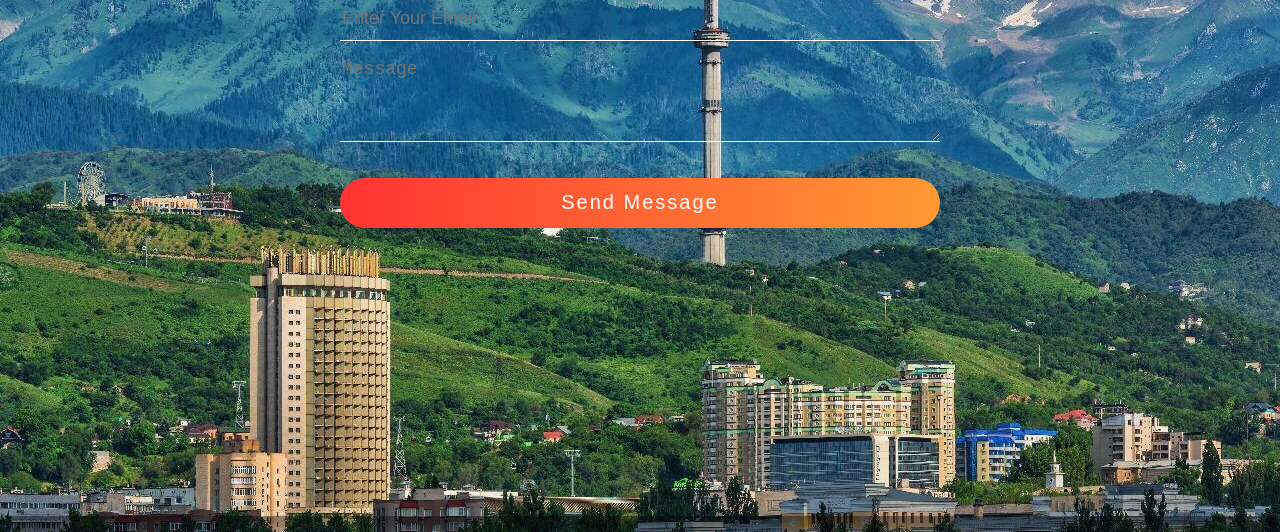
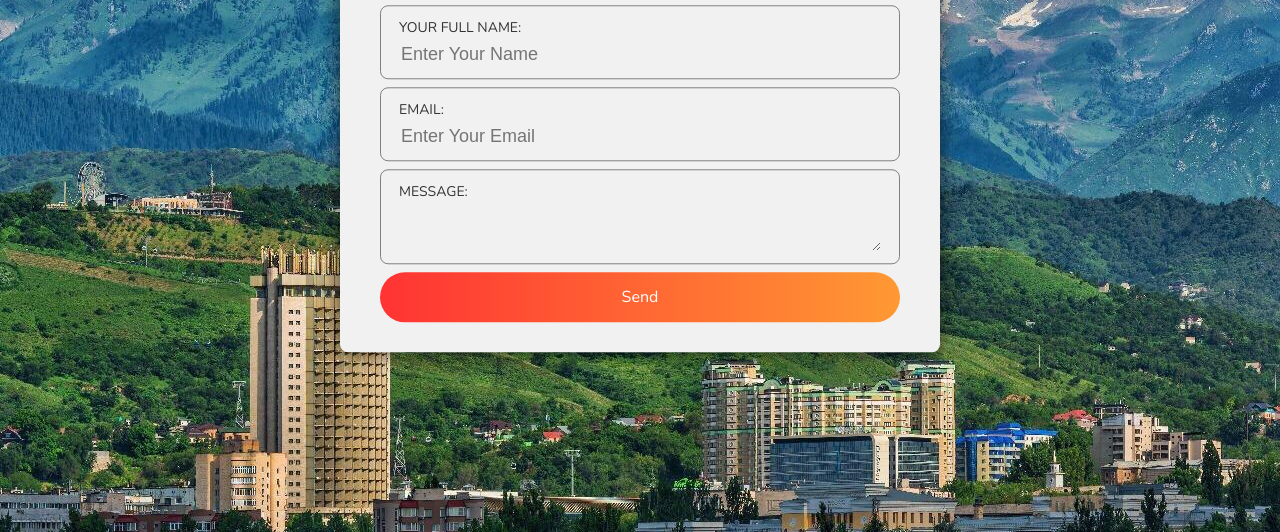
Before and after one commit to MirasK/HackDay, a plain HTML site: page ContactForm/contact.html in a window 1280 px wide. Shown: the part 268-800 px from the top of the page. Drawn offline with nearby package versions, Linux system fonts and the light colour scheme.

Commit message:
Updated ContactForm

```diff
--- a/ContactForm/contact.css
+++ b/ContactForm/contact.css
@@ -1,4 +1,66 @@
 body{
+    margin: 0;
+    padding: 0;
+    background: url(bg.jpg);
+    background-size: cover;
+}
+.contact-form{
+    width: 85%;
+    max-width: 600px;
+    background: #f1f1f1;
+    position: absolute;
+    top: 50%;
+    left: 50%;
+    transform: translate(-50%, -50%);
+    padding: 30px 40px;
+    box-sizing: border-box;
+    border-radius: 8px;
+    text-align: center;
+    box-shadow: 0 0 20px #000000b3;
+    font-family: 'Nunito', sans-serif;
+}
+
+.contact-form h1{
+    margin-top: 0;
+    font-weight: 200;
+}
+
+.txtb{
+    border: 1px solid gray;
+    margin: 8px 0;
+    padding: 12px 18px;
+    border-radius: 8px;
+}
+
+.txtb label{
+    display: block;
+    text-align: left;
+    color: #333;
+    text-transform: uppercase;
+    font-size: 14px;
+}
+
+.txtb input, .txtb textarea{
+    width: 100%;
+    border: none;
+    background: none;
+    outline: none;
+    font-size: 18px;
+    margin-top: 6px;
+}
+
+.btn{
+    display: block;
+    background: -webkit-linear-gradient(left, #ff3333, #ff9933);
+    padding: 14px 0;
+    color: white;
+    cursor: pointer;
+    margin-top: 8px;
+    width: 100%;
+    border-radius: 25px;
+}
+
+/* body{
     margin: 0;
     padding: 0;
     text-align: center;
@@ -57,3 +119,4 @@ form .submit:hover{
     background: -webkit-linear-gradient(left, #ff9933, #ff3333);
     cursor: pointer;
 }
+ */
--- a/ContactForm/contact.html
+++ b/ContactForm/contact.html
@@ -1,4 +1,31 @@
 <html>
+    <head>
+        <meta charset="utf-8">
+        <title></title>
+        <link rel="stylesheet" href="contact.css">
+        <link href="https://fonts.googleapis.com/css?family=Nunito:400,600,700,800&display=swap" rel="stylesheet">
+    </head>
+    <body>
+        <div class="contact-form">
+            <h1>Contact Us!)</h1>
+            <div class="txtb">
+                <label>Your Full Name:</label>
+                <input type="text" name="" value="" placeholder="Enter Your Name">
+            </div>
+            <div class="txtb">
+                <label>Email:</label>
+                <input type="email" name="" value="" placeholder="Enter Your Email">
+            </div>
+            <div class="txtb">
+                <label>Message:</label>
+                <textarea></textarea>
+            </div>
+            <a class="btn">Send</a>
+        </div>
+    </body>
+</html>
+
+<!-- <html>
     <head>
         <title>ContactForm/KumirEDU</title>
         <link rel="stylesheet" type="text/css" href="contact.css">
@@ -19,4 +46,4 @@
             </form>
         </div>
     </body>
-</html>
+</html> -->
```
